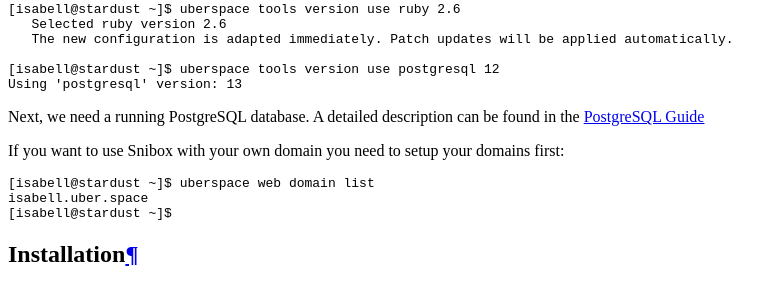
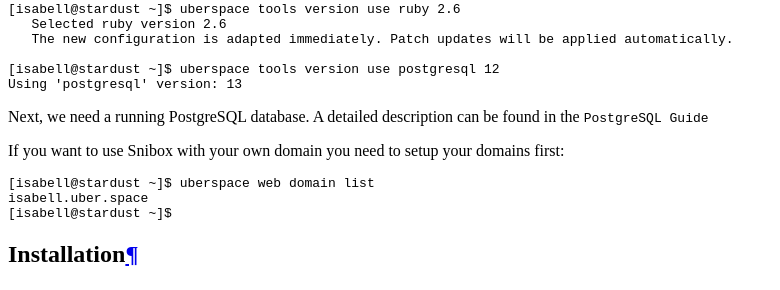
Before and after one commit to Uberspace/lab, a Sphinx documentation site: the page built from source/guide_snibox.rst, in a window 1280 px wide and 900 px high, scrolled down 1904 px. Shown: the part 152-442 px from the top of the window, without its empty margins (0-780 px from the left). Built offline with Sphinx 7.4.7 and the Read the Docs theme 2.0.0, drawn with Linux system fonts in a browser that asks for light colours; cross-references to code outside the pages are shown as plain code; part of the change alters nothing that is shown.

```diff
--- a/source/guide_snibox.rst
+++ b/source/guide_snibox.rst
@@ -45,7 +45,7 @@ For this service we need to use Ruby in the version 2.6 and PostgreSQL in the ve
  Using 'postgresql' version: 13
 
 Next, we need a running PostgreSQL database. A detailed description can be found in the
-`PostgreSQL Guide <https://lab.uberspace.de/guide_postgresql.html>`_
+:lab:`PostgreSQL Guide <guide_postgresql>`
 
 If you want to use Snibox with your own domain you need to setup your domains first:
 
```
